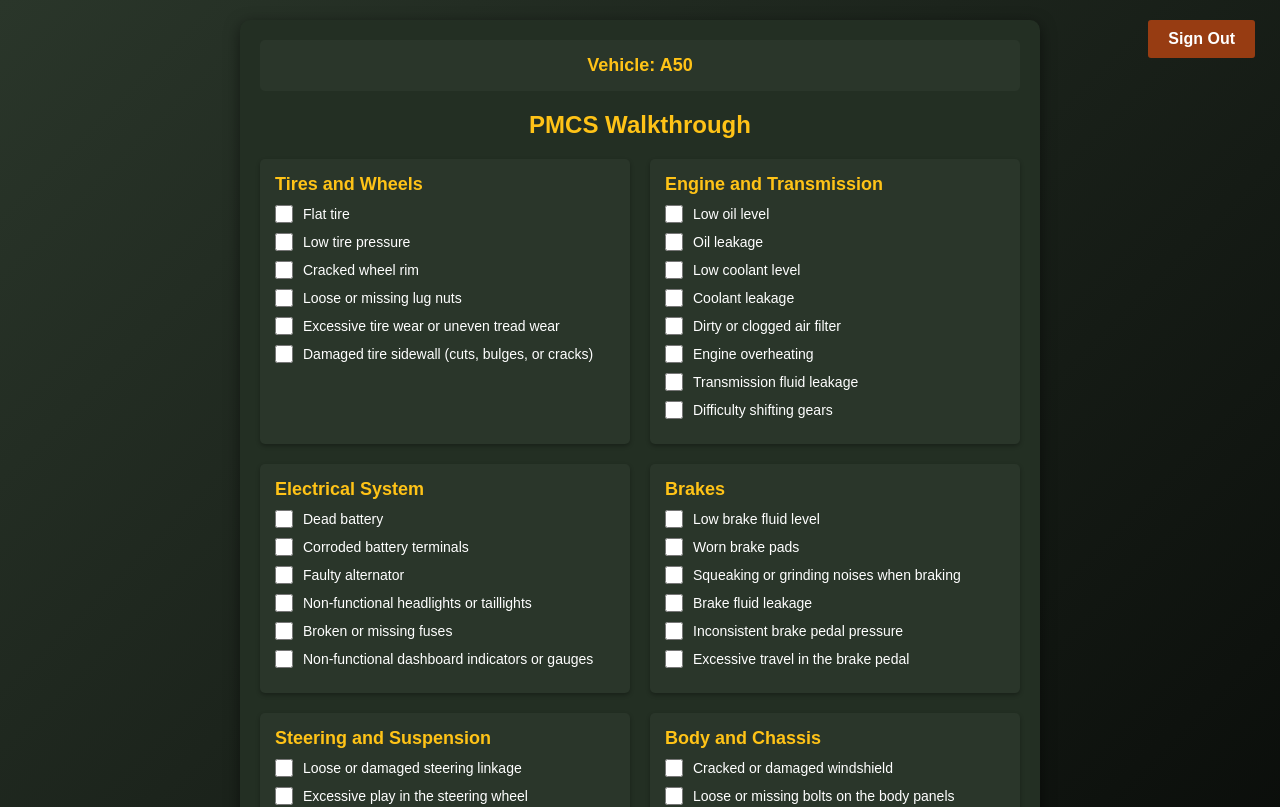
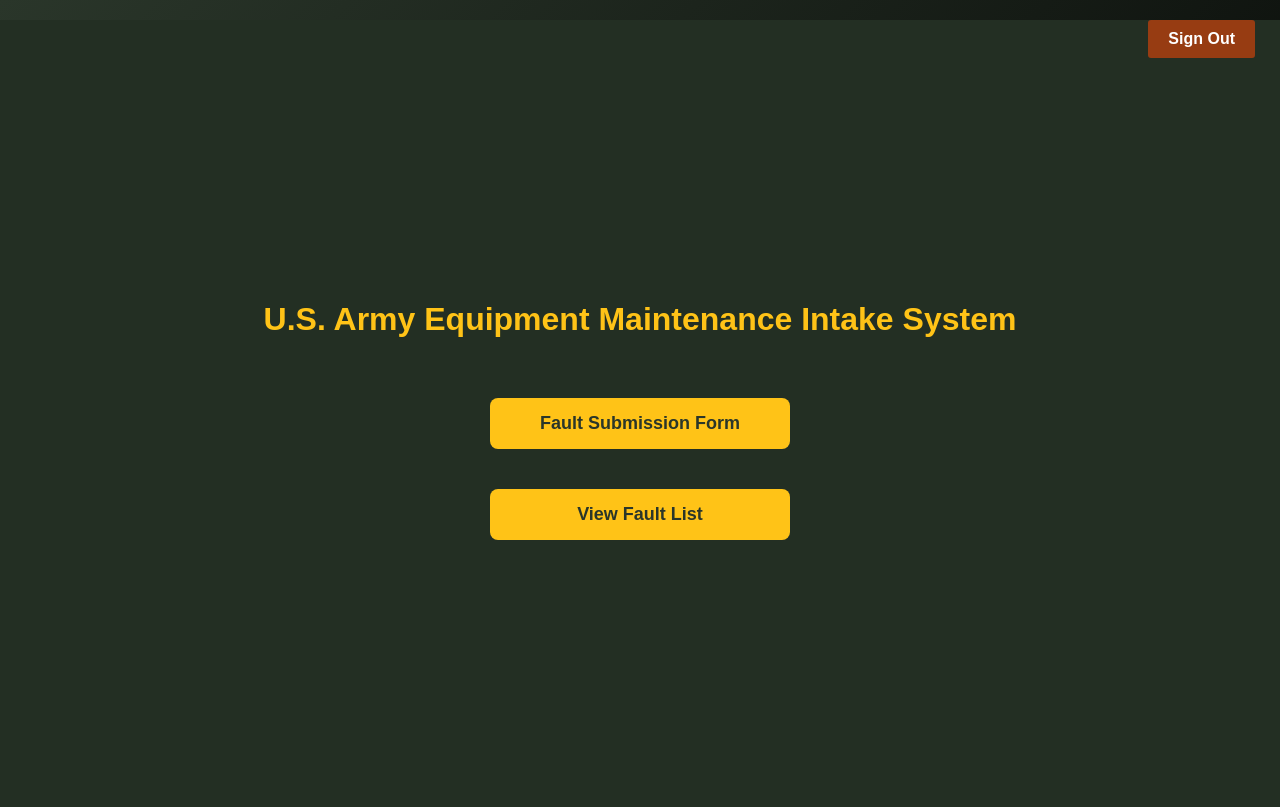
Before and after one commit to joelcave42/PD-JIC4312, a React (Vite) app in the folder client/: page /home in a window 1280 px wide. Before the commit this address led to /fault-submission. Shown: the top 807 px of the page. Built offline with nearby package versions, Linux system fonts and the light colour scheme; no server answers; sample sign-in values are in the browser's storage.

Commit message:
Implemented Home Screen
Implemented the general home screen that users see when they log in.

```diff
--- a/client/src/App.jsx
+++ b/client/src/App.jsx
@@ -5,11 +5,11 @@
 import SignUpPage from "./components/SignUpPage";
 import FaultSubmissionForm from "./components/FaultSubmissionForm";
 import FaultList from "./components/FaultList";
+import HomeScreen from "./components/HomeScreen";
 
 function App() {
   const [isLoggedIn, setIsLoggedIn] = useState(false);
 
-  // Load login state from localStorage when the app starts
   useEffect(() => {
     const storedLoginState = localStorage.getItem("isLoggedIn");
     if (storedLoginState === "true") {
@@ -19,12 +19,12 @@
 
   const handleLogin = () => {
     setIsLoggedIn(true);
-    localStorage.setItem("isLoggedIn", "true"); // Save login state
+    localStorage.setItem("isLoggedIn", "true");
   };
 
   const handleLogout = () => {
     setIsLoggedIn(false);
-    localStorage.removeItem("isLoggedIn"); // Remove login state
+    localStorage.removeItem("isLoggedIn");
   };
 
   return (
@@ -33,33 +33,34 @@
         <ToastContainer position="top-center" />
 
         <Routes>
-          {/* Public Routes */}
+          {}
           <Route
             path="/"
-            element={isLoggedIn ? <Navigate to="/fault-submission" /> : <LoginPage onLogin={handleLogin} />}
+            element={
+              isLoggedIn ? (
+                <Navigate to="/home" replace />
+              ) : (
+                <LoginPage onLogin={handleLogin} />
+              )
+            }
           />
           <Route path="/signup" element={<SignUpPage />} />
 
-          {/* Protected Routes */}
+          {}
           {isLoggedIn ? (
             <>
-              <Route
-                path="/fault-submission"
-                element={
-                  <>
-                    <FaultSubmissionForm />
-                    <FaultList /> {/* Include FaultList here */}
-                  </>
-                }
-              />
+              <Route path="/home" element={<HomeScreen />} />
+              <Route path="/fault-submission" element={<FaultSubmissionForm />} />
+              <Route path="/fault-list" element={<FaultList />} />
+              {}
+              <Route path="*" element={<Navigate to="/home" replace />} />
             </>
           ) : (
-            // Redirect to login if not logged in
-            <Route path="*" element={<Navigate to="/" />} />
+            <Route path="*" element={<Navigate to="/" replace />} />
           )}
         </Routes>
 
-        {/* Logout Button */}
+        {}
         {isLoggedIn && (
           <div
             style={{
--- a/client/src/components/FaultList.jsx
+++ b/client/src/components/FaultList.jsx
@@ -1,4 +1,5 @@
 import React, { useEffect, useState } from "react";
+import { useNavigate } from "react-router-dom";
 import axios from "axios";
 import "../styles/FaultList.css";
 import { changeStatusListener } from "../features/globalValues/globalSlice";
@@ -9,6 +10,7 @@
 const url = "http://localhost:3000/api/v1/faults"; // Updated URL to fetch faults data
 
 const FaultList = () => {
+  const navigate = useNavigate()
   const [faults, setFaults] = useState([]);
   const [isVisible, setIsVisible] = useState(false);
   const { statusListener } = useSelector((state) => state.globalValues);
@@ -44,6 +46,7 @@
 
   return (
     <div className="fault-list-main">
+      <button className="back-button" onClick={() => navigate("/home")}>Back</button>
       <div style={{ display: "flex", justifyContent: "center", marginBottom: "20px" }}>
         <button onClick={buttonClick} className="toggle-fault-list-button">
           {isVisible ? "Hide Fault Submissions" : "Show Fault Submissions"}
--- a/client/src/components/FaultSubmissionForm.jsx
+++ b/client/src/components/FaultSubmissionForm.jsx
@@ -1,4 +1,5 @@
 import React, { useState } from "react";
+import {useNavigate} from "react-router-dom";
 import "../styles/FaultSubmissionForm.css";
 import axios from "axios";
 import { useDispatch, useSelector } from "react-redux";
@@ -10,6 +11,7 @@
 import { toast } from "react-toastify";
 
 const FaultSubmissionForm = () => {
+  const navigate = useNavigate()
   const { inputValues } = useSelector((state) => state.globalValues);
   const dispatch = useDispatch();
 
@@ -139,6 +141,7 @@
 
   return (
     <div className="fault-submission-main">
+      <button className="back-button" onClick={() => navigate("/home")}>Back</button>
       <div className="vehicle-id-box">Vehicle: A50</div>
       <form className="fault-submission-form" onSubmit={handleSubmit}>
         <h1 className="form-title">PMCS Walkthrough</h1>
--- /dev/null
+++ b/client/src/components/HomeScreen.jsx
@@ -0,0 +1,29 @@
+import React from "react";
+import { useNavigate } from "react-router-dom";
+import "../styles/HomeScreen.css";
+
+const HomeScreen = () => {
+  const navigate = useNavigate();
+
+  return (
+    <div className="home-screen">
+      <h1 className="home-title">U.S. Army Equipment Maintenance Intake System</h1>
+      <div className="home-buttons">
+        <button
+          className="home-button"
+          onClick={() => navigate("/fault-submission")}
+        >
+          Fault Submission Form
+        </button>
+        <button
+          className="home-button"
+          onClick={() => navigate("/fault-list")}
+        >
+          View Fault List
+        </button>
+      </div>
+    </div>
+  );
+};
+
+export default HomeScreen;
--- a/client/src/styles/FaultSubmissionForm.css
+++ b/client/src/styles/FaultSubmissionForm.css
@@ -17,7 +17,7 @@
   color: #2a362a; /* Dark green text */
   background-color: #ffc317; /* Army gold */
   border: none;
-  border-radius: 5px;
+  border-radius: 10px;
   cursor: pointer;
   margin-bottom: 20px;
   transition: background-color 0.3s, transform 0.2s;
--- /dev/null
+++ b/client/src/styles/HomeScreen.css
@@ -0,0 +1,43 @@
+.home-screen {
+    display: flex;
+    flex-direction: column;
+    align-items: center;
+    justify-content: center;
+    min-height: 100vh;
+    background-color: #232f23;
+    color: #ffffff;
+    font-family: Arial, sans-serif;
+    padding: 20px;
+}
+
+.home-title {
+    font-size: 32px;
+    color: #ffc317;
+    margin-bottom: 40px;
+    text-align: center;
+}
+
+.home-buttons {
+    display: flex;
+    flex-direction: column;
+    gap: 20px;
+    width: 100%;
+    max-width: 300px;
+}
+
+.home-button {
+    padding: 15px 30px;
+    font-size: 18px;
+    font-weight: bold;
+    color: #2a362a;
+    background-color: #ffc317;
+    border: none;
+    border-radius: 8px;
+    cursor: pointer;
+    transition: background-color 0.3s ease, transform 0.2s ease;
+}
+
+.home-button:hover {
+    background-color: #e6b813;
+    transform: scale(1.05);
+}
```
